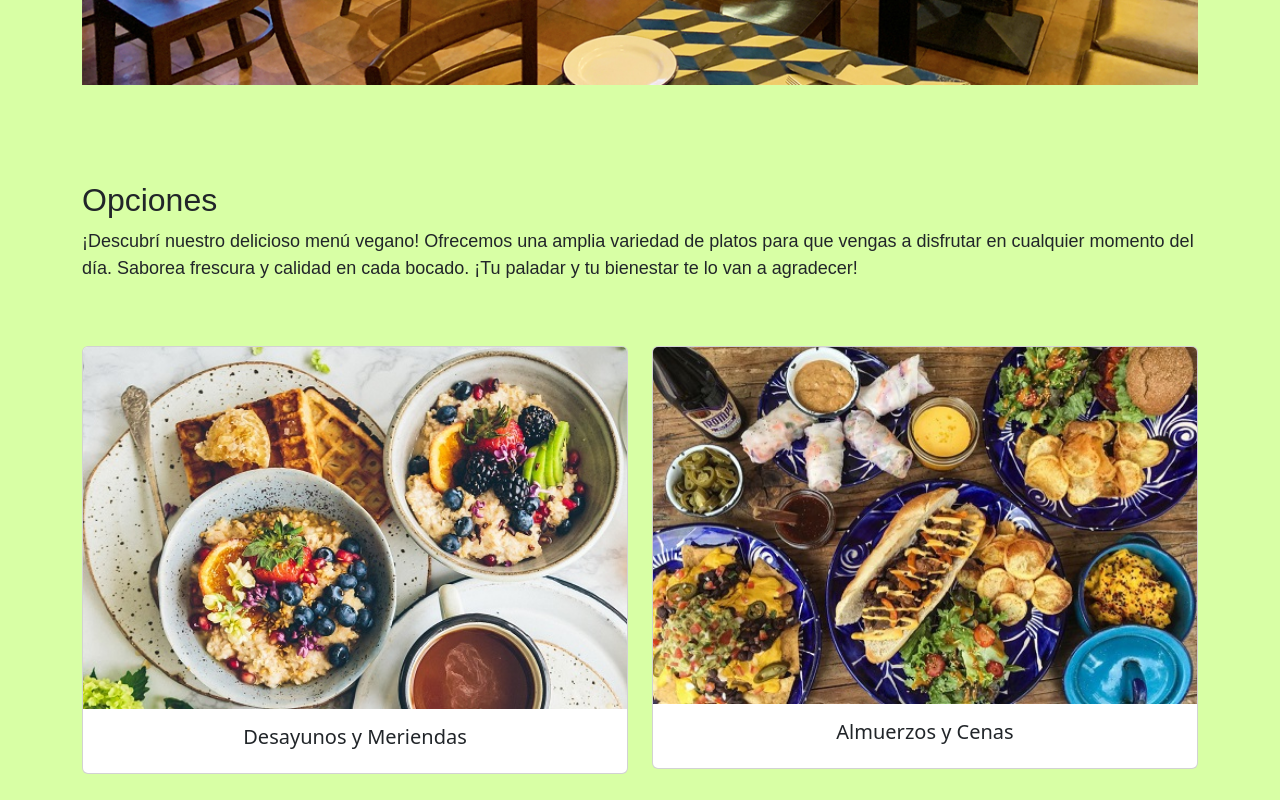
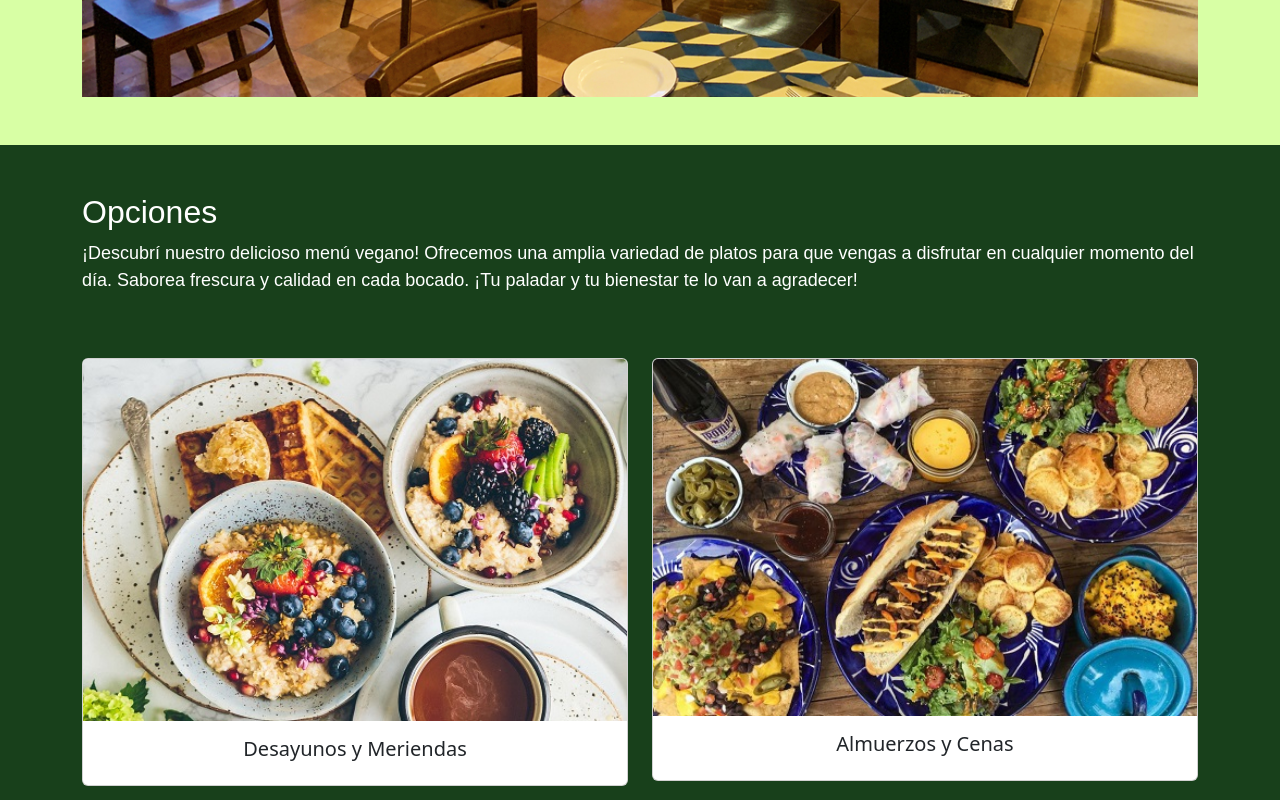
Before and after one commit to MilenaLeone92/milenaleone.github.io, a plain HTML site: page index.html in a window 1280 px wide. Shown: the part 1440-2240 px from the top of the page. Drawn offline with nearby package versions, Linux system fonts and the light colour scheme.

Commit message:
Update index.html

```diff
--- a/index.html
+++ b/index.html
@@ -44,7 +44,7 @@
         </div>
     </nav>
 
-    <div class="row justify-content-center">
+    <!-- <div class="row justify-content-center"> -->
 
         <!-- Carrusel-->
         <div id="carouselExampleAutoplaying" class="carousel slide py-4" data-bs-ride="carousel">
@@ -93,10 +93,10 @@
                 </div>
         </section>
 
-        <section id="opciones" class="py-5">
+        <section id="opciones" class="py-5" style="background-color: #18401B;">
             <div class="container">
-                <h2 class="titulo">Opciones</h2>
-                <p class="font-parrafo">¡Descubrí nuestro delicioso menú vegano! Ofrecemos una amplia variedad de platos
+                <h2 class="titulo" style="color: white;">Opciones</h2>
+                <p class="font-parrafo" style="color: white;">¡Descubrí nuestro delicioso menú vegano! Ofrecemos una amplia variedad de platos
                     para que vengas a
                     disfrutar en cualquier momento del día. Saborea frescura y calidad en cada bocado. ¡Tu paladar y tu
                     bienestar te lo van a agradecer!</p>
```
